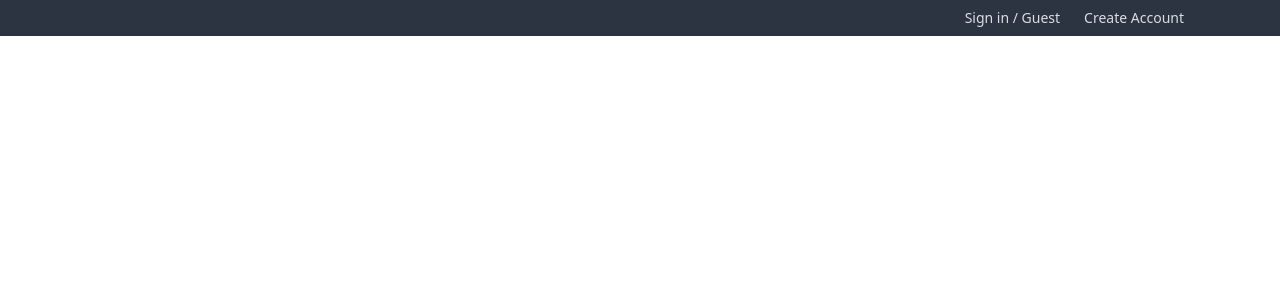
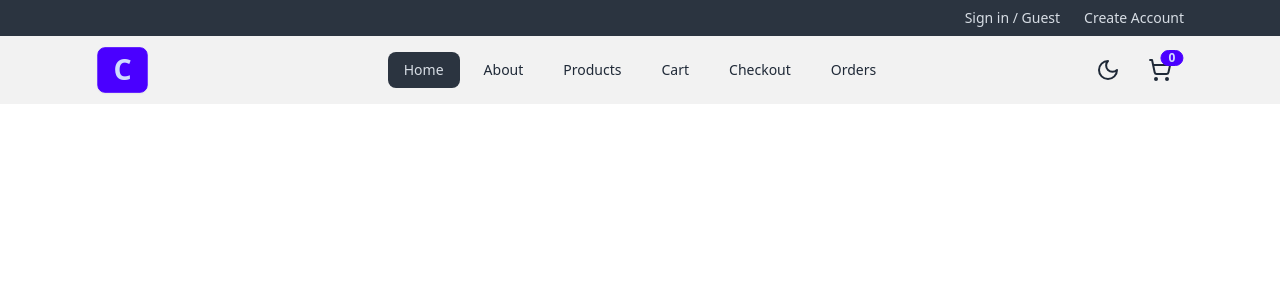
Before and after one commit to EvandroCalado/comfy-store, a React (Vite) app: page / in a window 1280 px wide. Shown: the top 300 px of the page. Built offline with nearby package versions, Linux system fonts and the light colour scheme; no server answers.

Commit message:
✨ feat(pages): add loading

```diff
--- a/src/pages/Home/index.tsx
+++ b/src/pages/Home/index.tsx
@@ -1,14 +1,22 @@
-import { Outlet } from 'react-router-dom';
-import { Header } from '../../components';
+import { Outlet, useNavigation } from 'react-router-dom';
+import { Header, Loading, Navbar } from '../../components';
 
 export const Home = () => {
+  const navigation = useNavigation();
+  const isPageLoading = navigation.state === 'loading';
+
   return (
     <>
       <Header />
+      <Navbar />
 
-      <section className="align-element py-20">
-        <Outlet />
-      </section>
+      {isPageLoading ? (
+        <Loading />
+      ) : (
+        <section className="align-element py-20">
+          <Outlet />
+        </section>
+      )}
     </>
   );
 };
```
